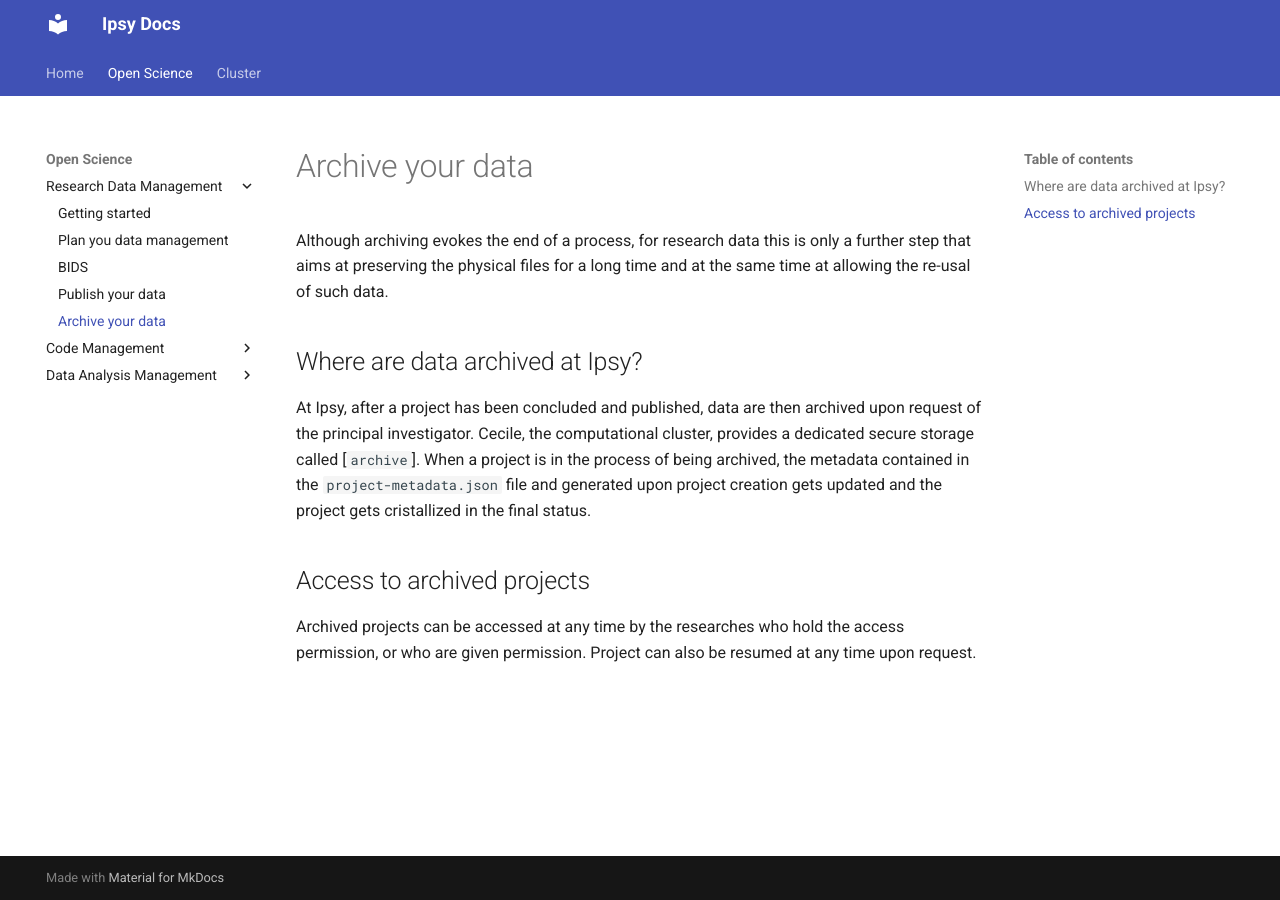
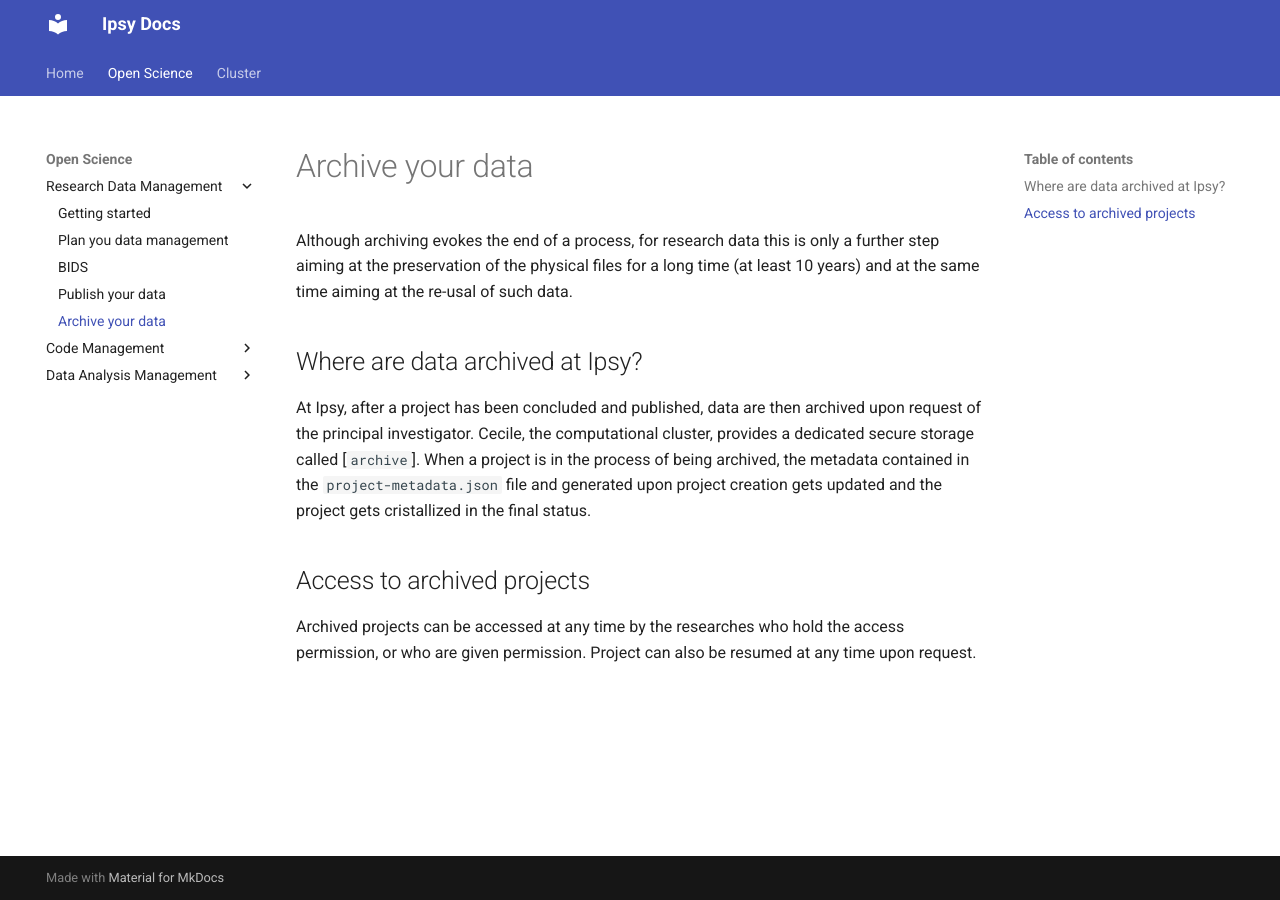
Before and after one commit to pvavra/temp-ipsy, an MkDocs documentation site: the page built from docs/open-science/research-data-management/archive.md, in a window 1280 px wide. Built offline with MkDocs 1.6.1 and Material for MkDocs 9.7.7, drawn with Linux system fonts in a browser that asks for light colours.

Commit message:
Fix sentences

```diff
--- a/docs/open-science/research-data-management/archive.md
+++ b/docs/open-science/research-data-management/archive.md
@@ -1,6 +1,6 @@
 # Archive your data
 
-Although archiving evokes the end of a process, for research data this is only a further step that aims at preserving the physical files for a long time and at the same time at allowing the re-usal of such data.
+Although archiving evokes the end of a process, for research data this is only a further step aiming at the preservation of the physical files for a long time (at least 10 years) and at the same time aiming at the re-usal of such data.
 
 ## Where are data archived at Ipsy?
 
```
